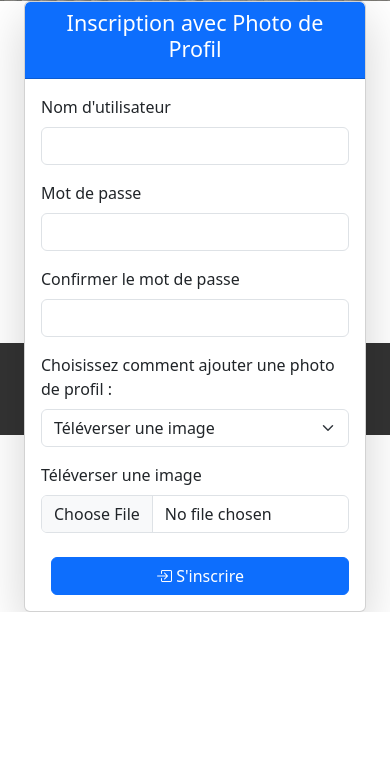
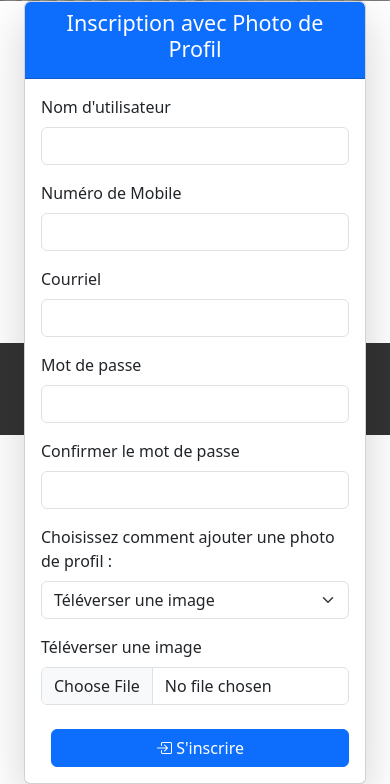
Before and after one commit to lucduplex/projetRCW, a Django app: page /signup/ in a window 390 px wide; the page is wider, and only the part inside the window is pictured. Shown: the part 653-1437 px from the top of that part. Before the commit the page ends 1265 px from the top of that part, so only its background shows below. Run offline with Django 5.2, Linux system fonts and the light colour scheme.

Commit message:
Updated forms.py, models.py, views.py and signup.html
Added mobile_number and email

```diff
--- a/easyride/app/forms.py
+++ b/easyride/app/forms.py
@@ -4,10 +4,12 @@ from django.contrib.auth.models import User
 
 class SignUpForm(UserCreationForm):
     face_image = forms.ImageField(required=True)  # Ajouter un champ pour l'image faciale
+    mobile_number = forms.CharField(max_length=10, required=True)  # Ajouter un champ pour le numéro de mobile
+    email = forms.CharField(max_length=255, required=True)  # Ajouter un champ pour le courriel
 
     class Meta:
         model = User
-        fields = ('username', 'password1', 'password2', 'face_image')
+        fields = ('username', 'mobile_number', 'email', 'password1', 'password2', 'face_image')
 
 class LoginForm(forms.Form):
     username = forms.CharField()
--- a/easyride/app/models.py
+++ b/easyride/app/models.py
@@ -4,6 +4,8 @@ import face_recognition
 
 class UserProfile(models.Model):
     user = models.OneToOneField(User, on_delete=models.CASCADE)
+    mobile_number = models.CharField(max_length=10, null=True, blank=True)  # Ajouter le champ mobile_number
+    email = models.CharField(max_length=255, null=True, blank=True)  # Ajouter le champ courriel
     face_encoding = models.TextField(null=True, blank=True)  # Stocker le descripteur facial
 
     def save_face_encoding(self, image):
--- a/easyride/app/views.py
+++ b/easyride/app/views.py
@@ -18,7 +18,9 @@ def signup_view(request):
         form = SignUpForm(request.POST, request.FILES)
         if form.is_valid():
             user = form.save()
-            profile = UserProfile.objects.create(user=user)
+            mobile_number = form.cleaned_data['mobile_number']
+            email = form.cleaned_data['email']
+            profile = UserProfile.objects.create(user=user, mobile_number=mobile_number, email=email)
             profile.save_face_encoding(form.cleaned_data['face_image'])
             login(request, user)
             return redirect('home')
--- a/easyride/templates/signup.html
+++ b/easyride/templates/signup.html
@@ -28,6 +28,20 @@
                             <label for="username" class="form-label">Nom d'utilisateur</label>
                             <input type="text" class="form-control" id="username" name="username" required>
                             <div class="invalid-feedback">Veuillez entrer un nom d'utilisateur.</div>
+                        </div>
+
+                        <!-- Champ numéro de mobile -->
+                        <div class="mb-3">
+                            <label for="mobile_number" class="form-label">Numéro de Mobile</label>
+                            <input type="text" class="form-control" id="mobile_number" name="mobile_number" required>
+                            <div class="invalid-feedback">Veuillez entrer un numéro de mobile.</div>
+                        </div>
+
+                        <!-- Champ courriel -->
+                        <div class="mb-3">
+                            <label for="email" class="form-label">Courriel</label>
+                            <input type="email" class="form-control" id="email" name="email" required>
+                            <div class="invalid-feedback">Veuillez entrer un courriel.</div>
                         </div>
 
                         <!-- Champ mot de passe -->
```
Also changed, not shown: easyride/app/migrations/0002_userprofile_email_userprofile_mobile_number.py (added).
